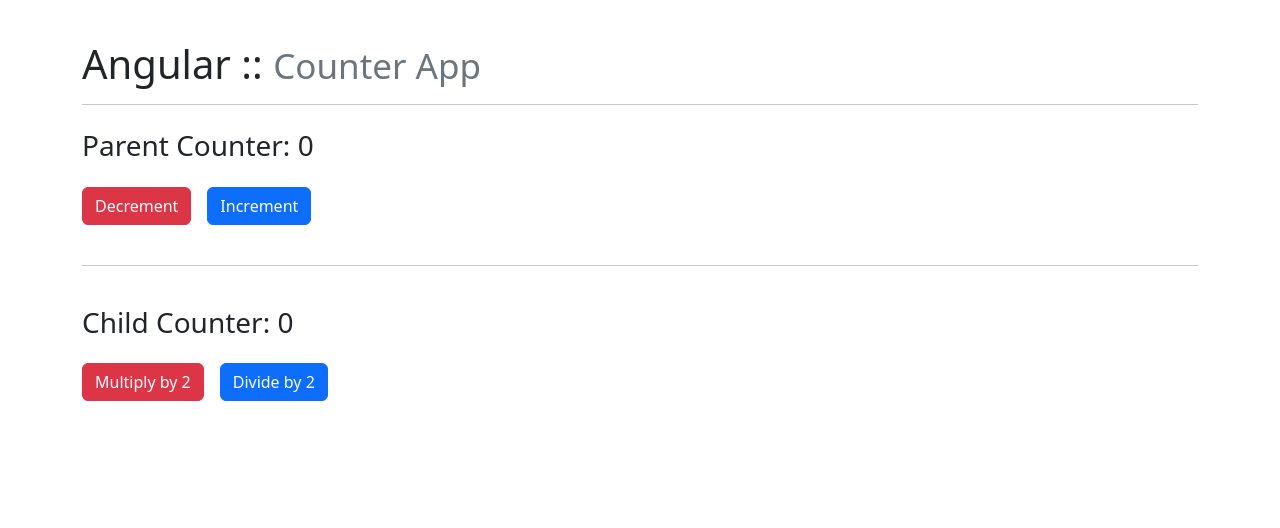
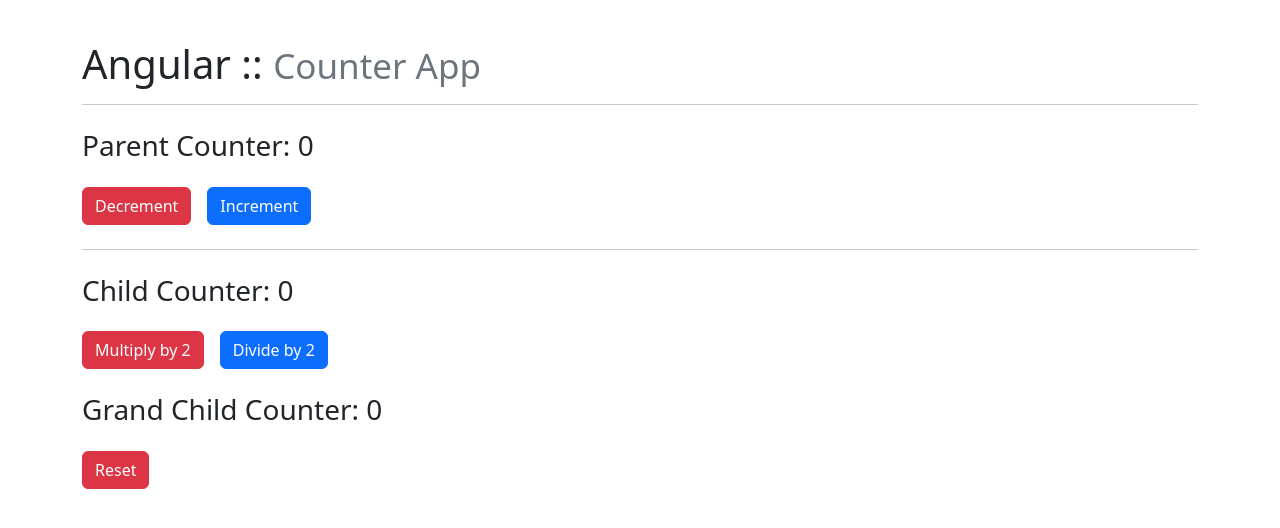
Before and after one commit to vapinedo/Angular-Redux-Simple-App, an Angular app: page / in a window 1280 px wide. Shown: the top 528 px of the page. Built offline with nearby package versions, Linux system fonts and the light colour scheme.

Commit message:
[add] comunicate components with Input, Output and EvenEmitter

```diff
--- a/src/app/app.component.html
+++ b/src/app/app.component.html
@@ -1,25 +1,21 @@
 <main class="container">
-  <div class="row">
-    <div class="col-md-12">
+  <h1>Angular :: <small class="text-muted">Counter App</small></h1>
+  <hr />
 
-      <h1>Angular :: <small class="text-muted">Counter App</small></h1>
-      <hr>
-
-      <div class="my-4">
-        <h3 class="mb-4 ">Parent Counter: {{counter}}</h3>
-        <button (click)="onDecrement()" class="btn btn-danger">Decrement</button>
-        <button (click)="onIncrement()" class="btn btn-primary mx-3">Increment</button>
-      </div>
-
-    </div>
+  <div class="my-4">
+    <h3 class="mb-4">Parent Counter: {{ counter }}</h3>
+    <button (click)="onDecrement()" class="btn btn-danger">Decrement</button>
+    <button (click)="onIncrement()" class="btn btn-primary mx-3">
+      Increment
+    </button>
   </div>
 
-  <hr>
+  <hr />
 
-  <div class="row">
-    <div class="col-md-12">
-      <app-child [counter]="counter" (counterChange)="counter = $event"></app-child>
-    </div>
+  <div class="my-4">
+    <app-child
+      [counter]="counter"
+      (counterChange)="counter = $event"
+    ></app-child>
   </div>
-
 </main>
--- a/src/app/counter/child/child.component.html
+++ b/src/app/counter/child/child.component.html
@@ -1,7 +1,9 @@
 <div class="my-4">
   <h3 class="mb-4">Child Counter: {{ counter }}</h3>
   <button (click)="onMultiply()" class="btn btn-danger">Multiply by 2</button>
-  <button (click)="onDivide()" class="btn btn-primary mx-3">
-    Divide by 2
-  </button>
+  <button (click)="onDivide()" class="btn btn-primary mx-3">Divide by 2</button>
 </div>
+
+<div class="my-4">
+  <app-grand-child [counter]="counter" (counterChange)="onResetGranChild($event)"></app-grand-child>
+</div>
--- a/src/app/counter/child/child.component.ts
+++ b/src/app/counter/child/child.component.ts
@@ -22,4 +22,9 @@
     this.counterChange.emit(this.counter);
   }
 
+  onResetGranChild(newCounterValue: number) {
+    this.counter = newCounterValue;
+    this.counterChange.emit(this.counter);
+  }
+
 }
--- a/src/app/counter/grand-child/grand-child.component.html
+++ b/src/app/counter/grand-child/grand-child.component.html
@@ -1 +1,4 @@
-<p>grand-child works!</p>
+<div class="my-4">
+  <h3 class="mb-4">Grand Child Counter: {{ counter }}</h3>
+  <button (click)="onReset()" class="btn btn-danger">Reset</button>
+</div>
--- a/src/app/counter/grand-child/grand-child.component.ts
+++ b/src/app/counter/grand-child/grand-child.component.ts
@@ -1,4 +1,4 @@
-import { Component, OnInit } from '@angular/core';
+import { Component, EventEmitter, Input, Output } from '@angular/core';
 
 @Component({
   selector: 'app-grand-child',
@@ -6,11 +6,17 @@
   styles: [
   ]
 })
-export class GrandChildComponent implements OnInit {
+export class GrandChildComponent {
+  @Input() counter: number;
+  @Output() counterChange = new EventEmitter<number>();
 
-  constructor() { }
+  constructor() {
+    this.counter = 0;
+  }
 
-  ngOnInit(): void {
+  onReset() {
+    this.counter = 0;
+    this.counterChange.emit(this.counter);
   }
 
 }
```
